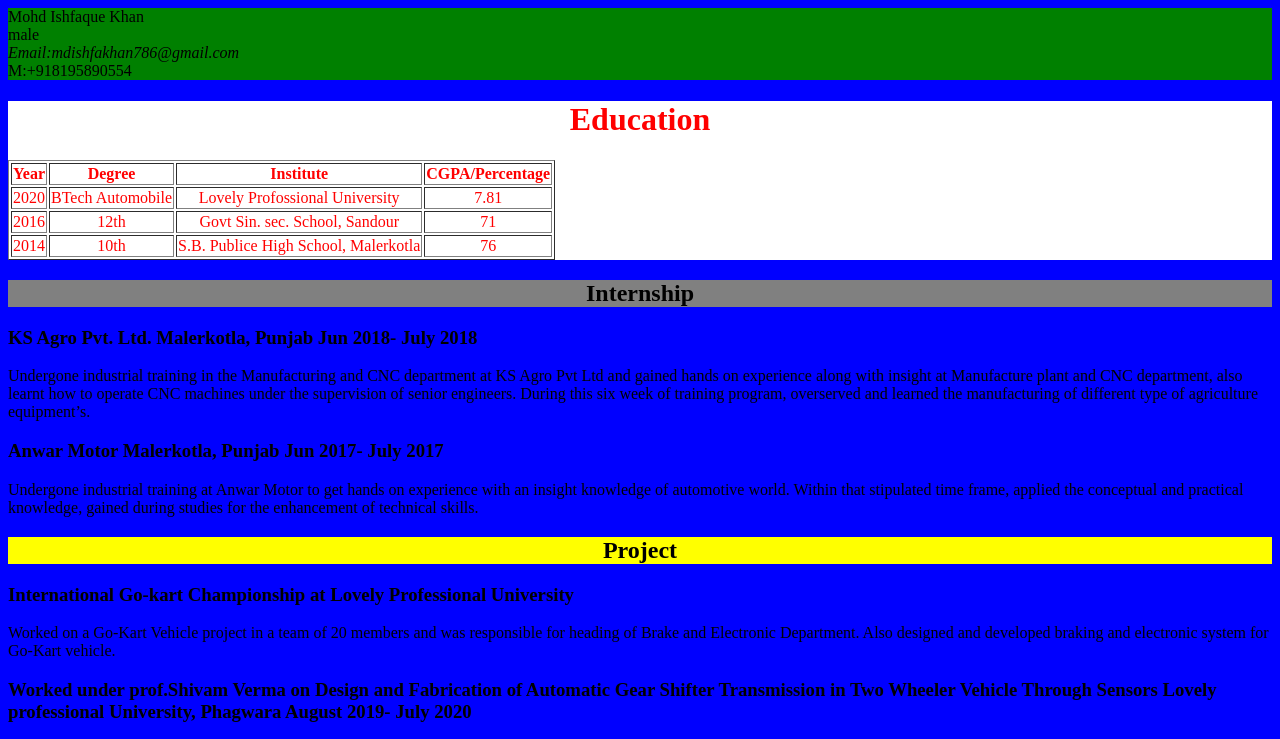
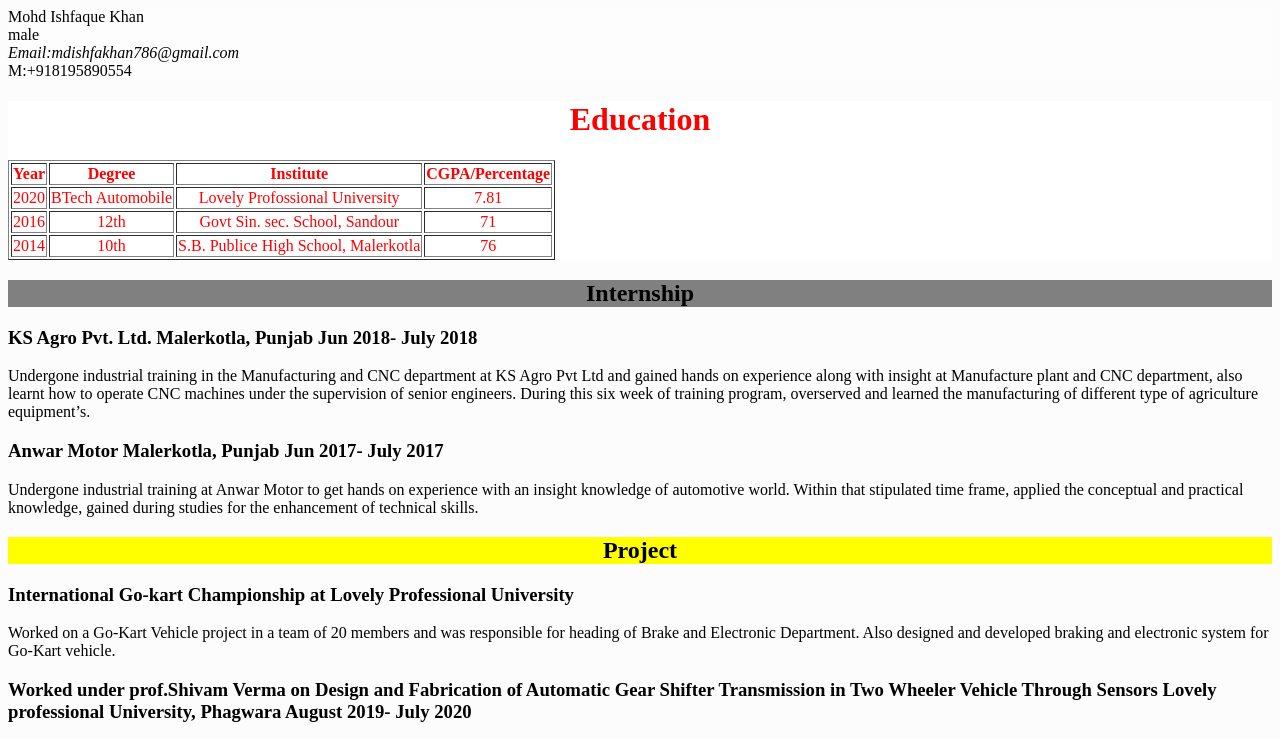
Before and after one commit to Ishfaque786/ishfaque786.github.io, a plain HTML site: page cv sit/cv.html in a window 1280 px wide. Shown: the top 739 px of the page. Drawn offline with Linux system fonts and the light colour scheme.

Commit message:
Update ms.css

```diff
--- a/cv sit/css/ms.css
+++ b/cv sit/css/ms.css
@@ -1,5 +1,5 @@
 body{
-	background-color: blue;
+	background-color: #fcfcfc;
 	box-sizing: border-box;
 
 
@@ -11,7 +11,7 @@
 
 
 }
-header{background-color: green;
+header{background-color: #fdfdfd;
 	box-sizing: border-box;
 
 
```
